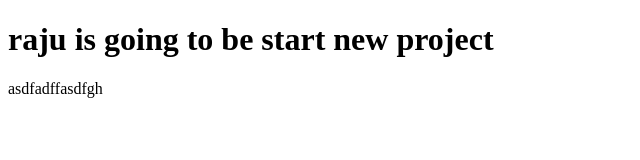
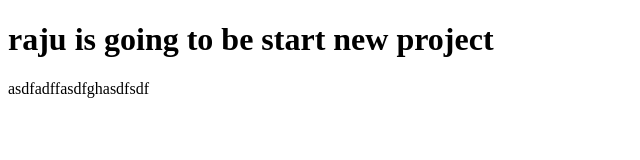
Before and after one commit to raju238/angular6student, a plain HTML site: page index.html in a window 1280 px wide. Shown: the full height of the page, 0-640 px from the left. Drawn offline with Linux system fonts and the light colour scheme.

Commit message:
as per client

```diff
--- a/index.html
+++ b/index.html
@@ -8,6 +8,6 @@
 </head>
 <body>
     <h1>raju is going to be start new project</h1>
-    <p>asdfadffasdfgh</p>
+    <p>asdfadffasdfghasdfsdf</p>
 </body>
 </html>
```
